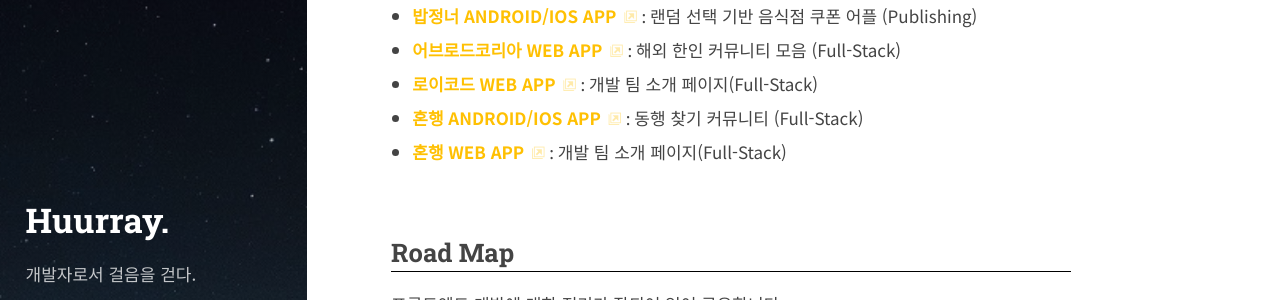
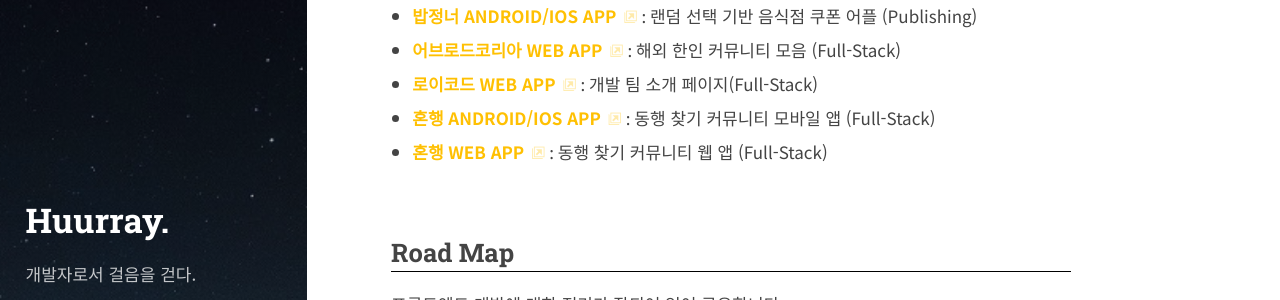
Before and after one commit to huurray/huurray.github.io, a Jekyll site: the page built from about.md, in a window 1280 px wide and 1243 px high. Shown: the part 623-923 px from the top of the window. Built offline with Jekyll 4.4.1, drawn with Linux system fonts in a browser that asks for light colours; some web fonts are replaced.

Commit message:
about modi

```diff
--- a/about.md
+++ b/about.md
@@ -21,8 +21,8 @@ order: 1
 - [**밥정너 ANDROID/IOS APP**](https://play.google.com/store/apps/details?id=com.bapjeongneo&hl=en_GB) : 랜덤 선택 기반 음식점 쿠폰 어플 (Publishing)
 - [**어브로드코리아 WEB APP**](https://abroadkorea.com) : 해외 한인 커뮤니티 모음 (Full-Stack)
 - [**로이코드 WEB APP**](https://loycord.com) : 개발 팀 소개 페이지(Full-Stack)
-- [**혼행 ANDROID/IOS APP**](https://play.google.com/store/apps/details?id=com.midnightplan.honhang) : 동행 찾기 커뮤니티 (Full-Stack)
-- [**혼행 WEB APP**](https://honhang.app) : 개발 팀 소개 페이지(Full-Stack)
+- [**혼행 ANDROID/IOS APP**](https://play.google.com/store/apps/details?id=com.midnightplan.honhang) : 동행 찾기 커뮤니티 모바일 앱 (Full-Stack)
+- [**혼행 WEB APP**](https://honhang.app) : 동행 찾기 커뮤니티 웹 앱 (Full-Stack)
 
 ## Road Map
 
```
